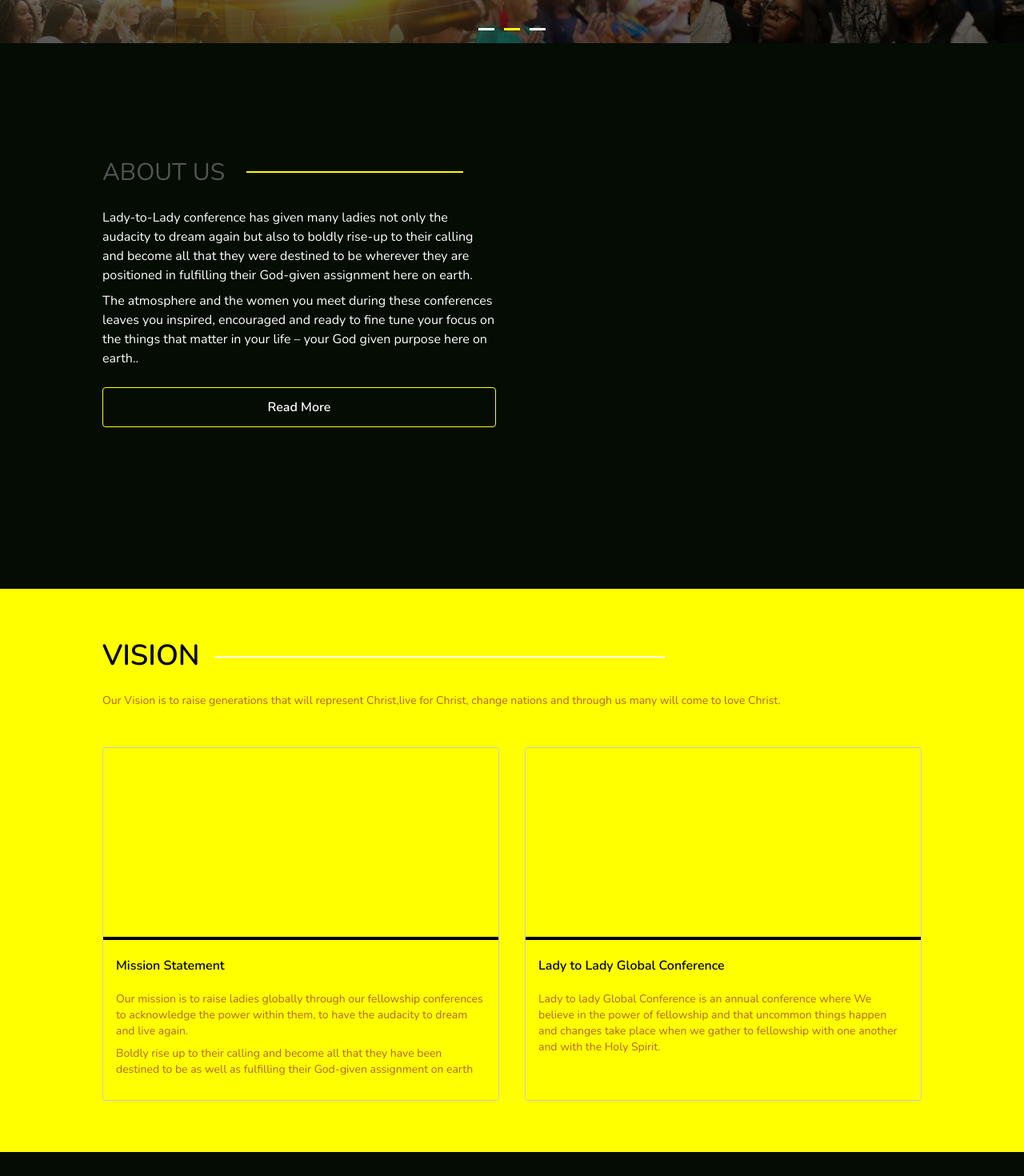
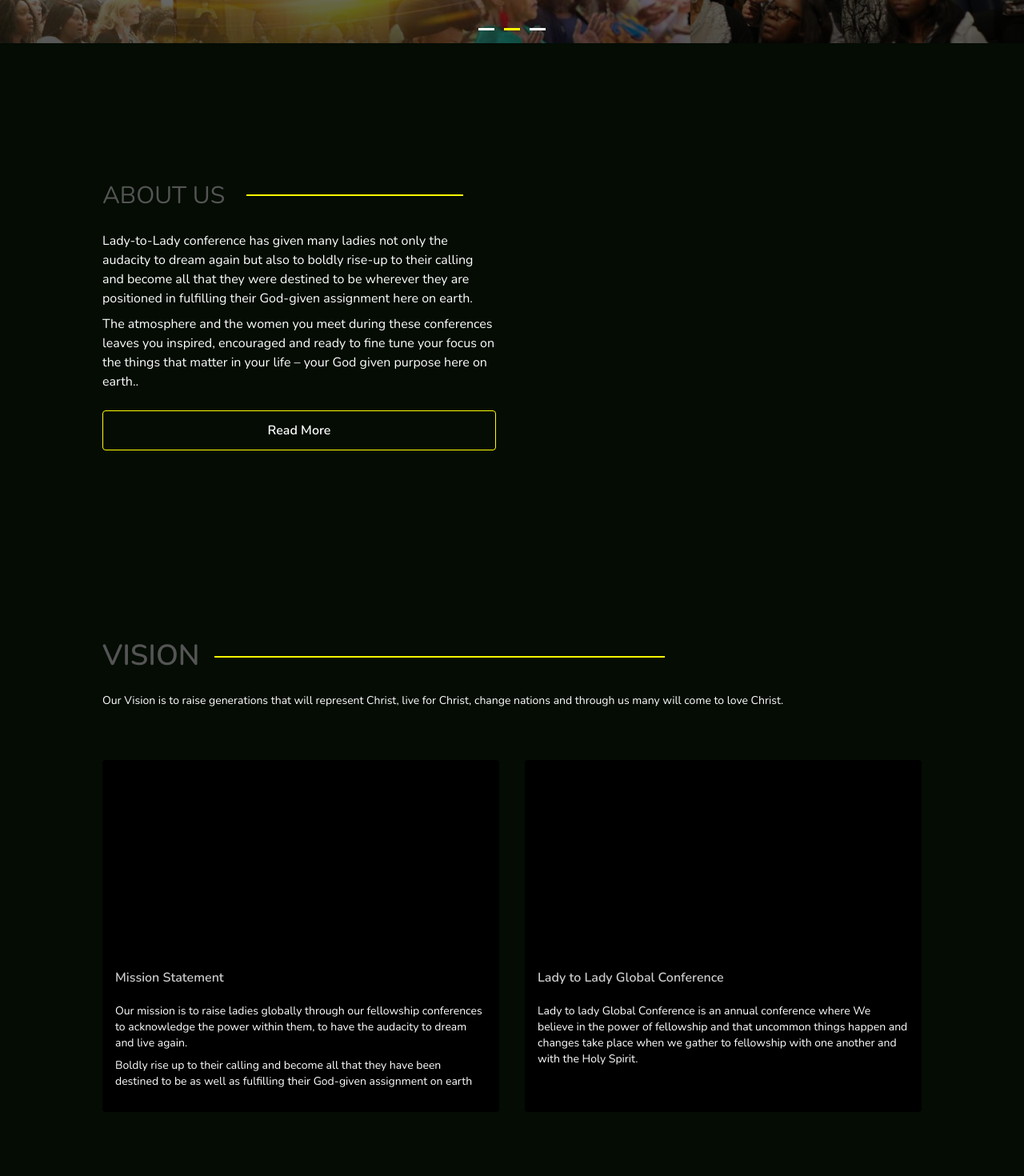
Before and after one commit to mrvicthor/clc-app, a React (Vite) app: page / in a window 1280 px wide. Shown: the part 646-2116 px from the top of the page at 80% size. Before the commit the page ends 2086 px from the top, so only its background shows below. Built offline with nearby package versions, Linux system fonts and the light colour scheme.

Commit message:
updated navbar

```diff
--- a/src/components/about/index.tsx
+++ b/src/components/about/index.tsx
@@ -12,7 +12,7 @@ const About = () => {
           ref={ref}
           className="space-y-10 overflow-hidden md:grid md:grid-cols-2 md:gap-8 lg:gap-10"
         >
-          <div className="space-y-6 md:py-6 md:flex md:flex-col md:space-y-0 md:gap-6 lg:py-12">
+          <div className="space-y-6 md:py-6 md:flex md:flex-col md:space-y-0 self-center md:gap-6 lg:py-12">
             <h2
               style={{
                 transform: isInView ? "none" : "translateY(-200px)",
--- a/src/components/header/index.tsx
+++ b/src/components/header/index.tsx
@@ -17,16 +17,18 @@ const Header = () => {
       <div className="md:max-w-5xl md:mx-auto h-[60px]">
         <nav className="flex items-center justify-between h-full">
           <div className="flex items-center gap-2">
-            <Link to="home" spy={true} smooth={true}>
+            <Link to="/" spy={true} smooth={true}>
               <img
-                className="h-10 w-10"
+                className="h-10 w-10 cursor-pointer"
                 alt="lady-to-lady-logo"
                 src={ladyLogo}
               />
             </Link>
+            <Link to="/" spy={true} smooth={true}>
               <span className="text-lg font-semibold cursor-pointer hover:text-white">
                 Lady to lady global
               </span>
+            </Link>
           </div>
 
           <button
@@ -63,8 +65,17 @@ const Header = () => {
                 key={index}
                 className={` ${
                   item == isActive ? "active" : ""
-                } text-2xl font-semibold text-white cursor-pointer md:text-lg md:text-black md:py-4 md:font-bold  md:border-0 capitalize md:hover:text-white`}
+                }  text-2xl nav__link font-semibold cursor-pointer text-white md:text-lg md:text-black md:py-4 md:font-bold  md:border-0 capitalize md:hover:text-white`}
               >
+                {item == "gallery" ? (
+                  <a
+                    href="https://www.facebook.com/ladytoladyconference"
+                    target="_blank"
+                    rel="noreferrer"
+                  >
+                    {item}
+                  </a>
+                ) : (
                   <Link
                     onClick={() => {
                       setIsActive(item);
@@ -78,8 +89,14 @@ const Header = () => {
                   >
                     {item}
                   </Link>
+                )}
               </li>
             ))}
+            <li>
+              <button className="text-white border font-semibold text-2xl border-[yellow] py-1 px-6 md:text-lg md:border-black md:text-black md:hover:text-white md:hover:bg-black">
+                Register
+              </button>
+            </li>
           </ul>
         </nav>
       </div>
--- a/src/components/vision/index.tsx
+++ b/src/components/vision/index.tsx
@@ -6,9 +6,9 @@ const Vision = () => {
   const ref = useRef<HTMLDivElement>(null!);
   const isInView = useInView(ref, { once: true });
   return (
-    <section className="px-4 py-16 bg-[yellow]" id="vision">
+    <section className="px-4 py-16 md:pb-[5rem]" id="vision">
       <div className="h-full md:max-w-5xl md:mx-auto">
-        <div ref={ref} className="h-full space-y-6 md:space-y-12">
+        <div ref={ref} className="h-full space-y-6 md:space-y-16 ">
           <div className="vision__container  md:flex md:flex-col">
             <h2
               style={{
@@ -16,20 +16,20 @@ const Vision = () => {
                 opacity: isInView ? 1 : 0,
                 transition: "all 0.9s cubic-bezier(0.17, 0.55, 0.55, 1) 0.5s",
               }}
-              className="text-black text-3xl font-semibold uppercase vision__header md:text-4xl"
+              className="text-[#545454] text-3xl font-semibold uppercase vision__header md:text-4xl"
             >
               Vision
             </h2>
-            <p className="text-[#B4641C] mt-6 md:text-sm">
-              Our Vision is to raise generations that will represent Christ,live
-              for Christ, change nations and through us many will come to love
-              Christ.
+            <p className="text-white mt-6 md:text-sm">
+              Our Vision is to raise generations that will represent Christ,
+              live for Christ, change nations and through us many will come to
+              love Christ.
             </p>
           </div>
           <div className="vision__pages flex flex-col gap-6 md:gap-8 md:grid md:grid-cols-2 ">
             <div
               ref={ref}
-              className="space-y-5 vision__pages_item md:flex md:flex-col md:pb-3 border border-[#CBCCCC] rounded"
+              className="space-y-5 vision__pages_item md:flex md:flex-col md:pb-3 bg-black rounded"
             >
               <div
                 style={{
@@ -47,15 +47,17 @@ const Vision = () => {
                 />
               </div>
               <div className="space-y-5 px-4 pb-4">
-                <h3 className="text-md font-semibold">Mission Statement</h3>
+                <h3 className="text-md text-[#CBCCCC] font-semibold">
+                  Mission Statement
+                </h3>
                 <div className="space-y-2">
-                  <p className="text-[#B4641C] md:text-sm">
+                  <p className="text-white md:text-sm">
                     {" "}
                     Our mission is to raise ladies globally through our
                     fellowship conferences to acknowledge the power within them,
                     to have the audacity to dream and live again.{" "}
                   </p>
-                  <p className="text-[#B4641C] md:text-sm">
+                  <p className="text-white md:text-sm">
                     Boldly rise up to their calling and become all that they
                     have been destined to be as well as fulfilling their
                     God-given assignment on earth
@@ -65,7 +67,7 @@ const Vision = () => {
             </div>
             <div
               ref={ref}
-              className="space-y-5 vision__pages_item md:flex md:flex-col md:pb-3 border border-[#CBCCCC] rounded"
+              className="space-y-5 vision__pages_item md:flex md:flex-col md:pb-3 bg-black rounded"
             >
               <div
                 style={{
@@ -83,11 +85,11 @@ const Vision = () => {
                 />
               </div>
               <div className="space-y-5 px-4 pb-4">
-                <h3 className="text-md font-semibold">
+                <h3 className="text-md text-[#CBCCCC] font-semibold">
                   Lady to Lady Global Conference
                 </h3>
                 <div className="space-y-2">
-                  <p className="text-[#B4641C] md:text-sm">
+                  <p className="text-white md:text-sm">
                     Lady to lady Global Conference is an annual conference where
                     We believe in the power of fellowship and that uncommon
                     things happen and changes take place when we gather to
--- a/src/index.css
+++ b/src/index.css
@@ -17,7 +17,7 @@
     display: flex;
     flex-direction: column;
     align-items: center;
-    padding: 4rem 2rem;
+    padding: 2rem 2rem;
     position: fixed;
     inset: 12.2% 0% 0 0;
     overflow: hidden;
@@ -27,7 +27,7 @@
     background: #040c0c;
   }
   .primary-navigation {
-    @apply space-y-8;
+    @apply space-y-6;
   }
   .mobile-nav-toggle {
     z-index: 10000;
@@ -61,13 +61,9 @@
       /* border-bottom: 0.1em solid #641c84; */
     }
 
-    .primary-navigation > *:not(.active):hover::after {
+    .primary-navigation > .nav__link:not(.active):hover::after {
       transform: scaleX(1);
     }
-
-    /* .primary-navigation > :where(:not(:last-child)) {
-      margin-right: 2rem;
-    } */
 
     .blocks > .block__indicator {
       background: white;
@@ -177,7 +173,7 @@
   .vision__header::after {
     content: "";
     height: 2px;
-    background-color: white;
+    background-color: yellow;
     position: relative;
     display: block;
     left: 140px;
```
Lines whose indentation alone changed are shown as unchanged.
